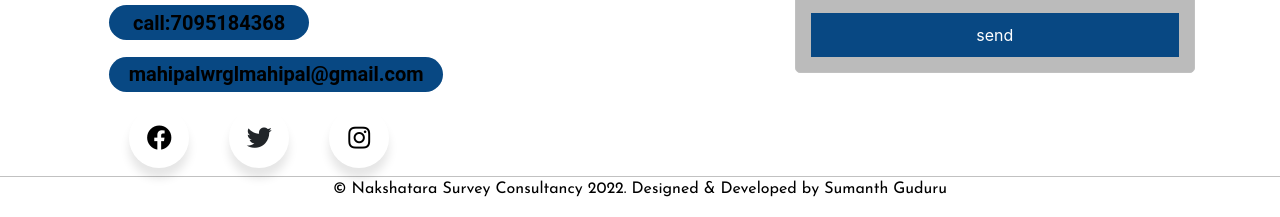
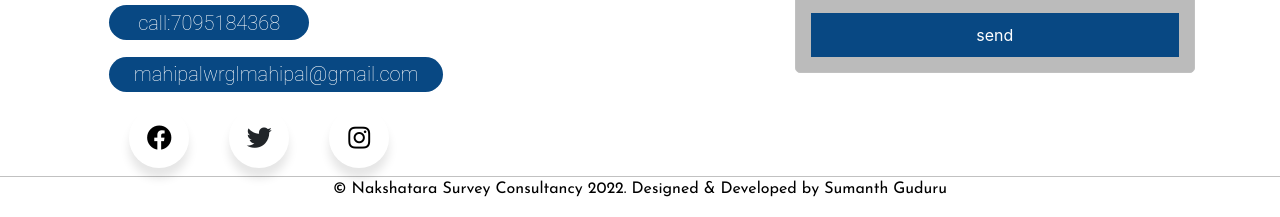
Before and after one commit to MahipalBommineni/Site_projex, a plain HTML site: page index.html in a window 1280 px wide. Shown: the part 1540-1757 px from the top of the page. Drawn offline with nearby package versions, Linux system fonts and the light colour scheme.

Commit message:
font style

```diff
--- a/index.html
+++ b/index.html
@@ -26,6 +26,12 @@
         background: #144d9e;
         height: 1em;
       }
+      #mcontact{
+        font-family:"Roboto", sans-serif ;
+       font-weight: 80;
+       color: #fff !important;
+      }
+
       .w-100 {
         width: 86rem !important;
         height: 32em;
@@ -44,7 +50,7 @@
         }
         p {
             font-family:'Josefin Sans', sans-serif;;
-            color: #000000 !important;
+            color: #000000 ;
 
         }
           p.bid {
@@ -477,7 +483,7 @@ h3{
                       <iframe id="ifram" src="https://www.google.com/maps/embed?pb=!1m18!1m12!1m3!1d3807.7354560473314!2d78.54935691435311!3d17.37645810769507!2m3!1f0!2f0!3f0!3m2!1i1024!2i768!4f13.1!3m3!1m2!1s0x3bcb9952a1e1cd55%3A0xe18161b4abcd00c6!2sSai%20Priya%20Residency!5e0!3m2!1sen!2sin!4v1647167149692!5m2!1sen!2sin" width="400" height="300" style="border:0;" allowfullscreen="" loading="lazy"></iframe>
                          <br>
                     <h3>Contact Now</h3>
-                     <p class="contact">call:7095184368</a></p>
+                     <p id="mcontact" class="contact">call:7095184368</a></p>
 
 
                 <!-- <div class="row">
@@ -497,7 +503,7 @@ h3{
                     </div>
 
                 </div> -->
-                <p class="contact2">mahipalwrglmahipal@gmail.com</a></p>
+                <p id="mcontact" class="contact2">mahipalwrglmahipal@gmail.com</a></p>
                 <div class="wrapper">
 
          <div class="icon facebook">
```
